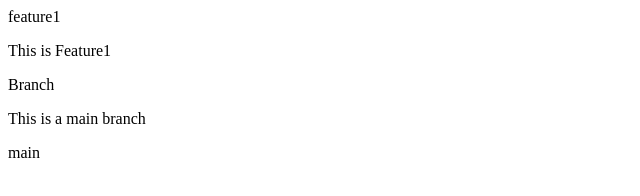
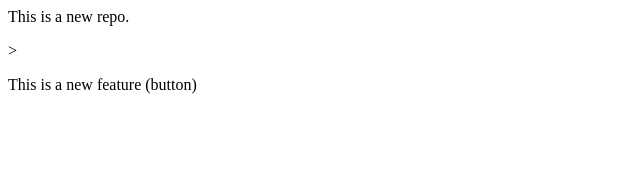
Before and after one commit to ravibaraiya0106/localrepo, a plain HTML site: page index.html in a window 1280 px wide. Shown: the whole page, without its empty margins (0-640 px from the left). Drawn offline with Linux system fonts and the light colour scheme.

```diff
--- a/index.html
+++ b/index.html
@@ -1,5 +1,2 @@
-feature1
-<p>This is Feature1</p>
-<p>Branch</p>
-<p>This is a main branch</p>
-main
+<p>This is a new repo.</p>>
+<p>This is a new feature (button)</p>
```
